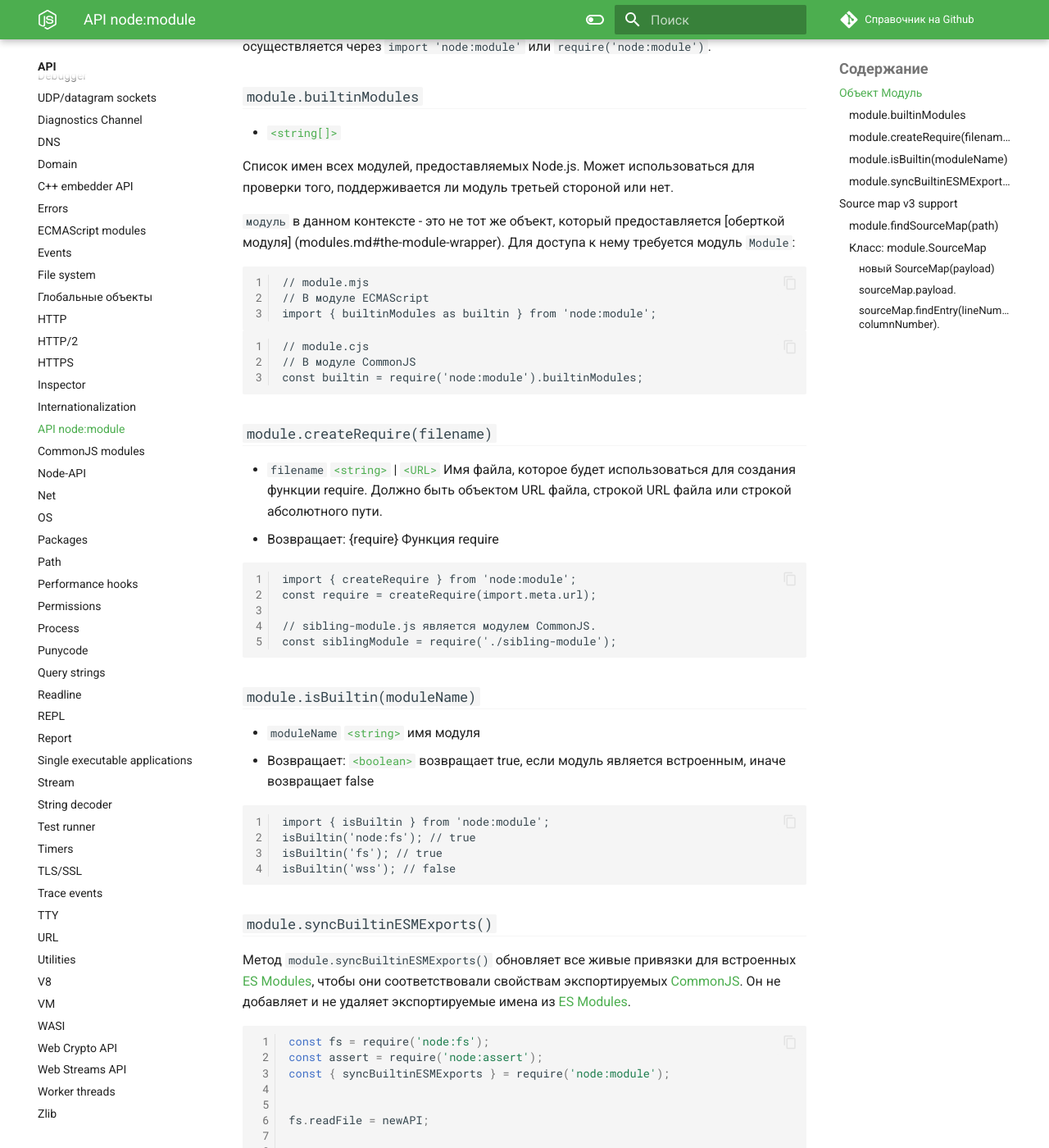
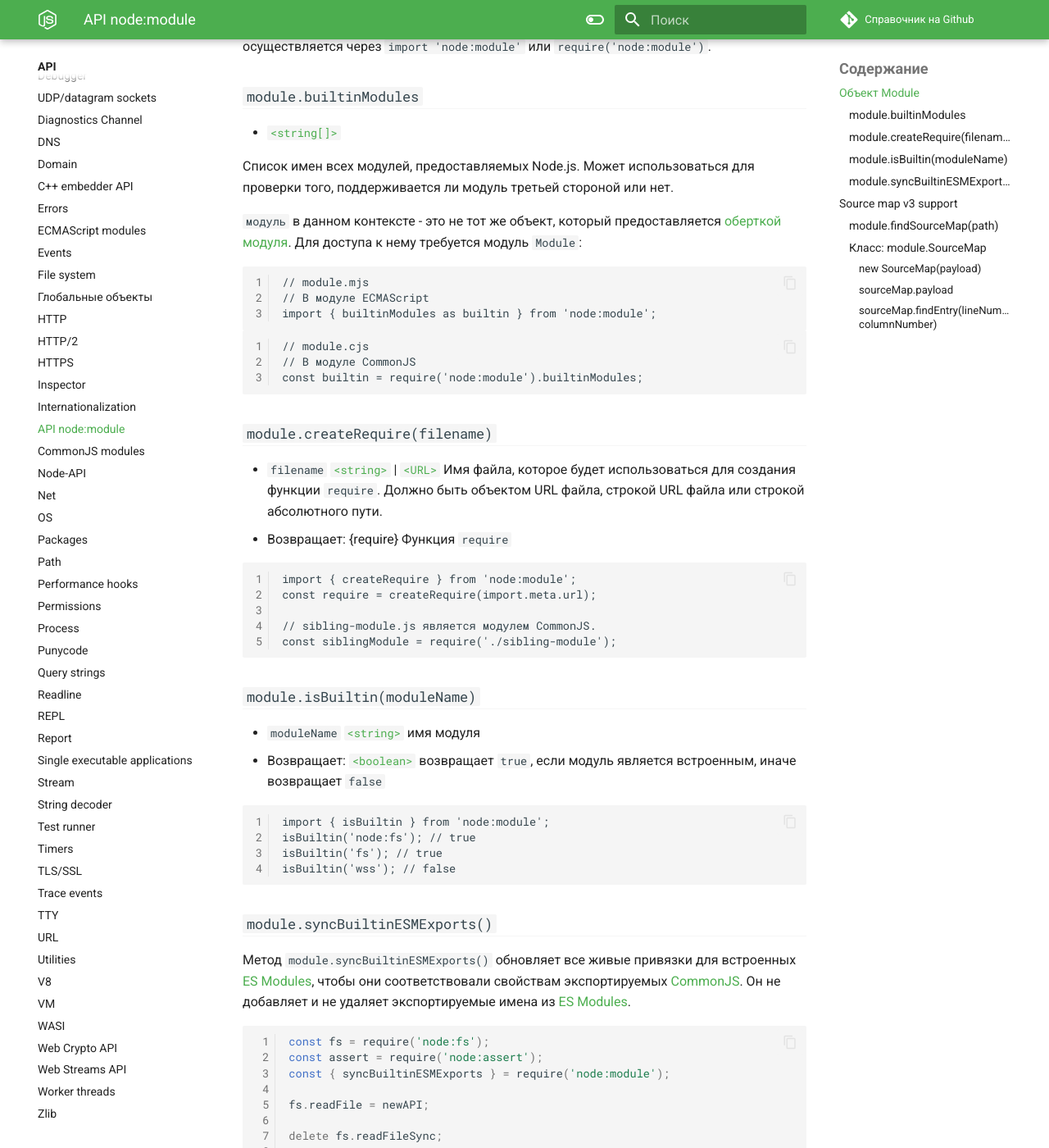
Before and after one commit to xsltdev/nodejsdev.ru, an MkDocs documentation site: the page built from docs/api/module.md, in a window 1280 px wide and 1400 px high, scrolled down 396 px. Shown: the whole window at 82% size. Built offline with MkDocs 1.6.1 and Material for MkDocs 9.7.7, drawn with Linux system fonts in a browser that asks for light colours; comment, search, counter and statistics services are not loaded; some of the changed text lies outside the part shown.

Commit message:
Update module.md

````diff
--- a/docs/api/module.md
+++ b/docs/api/module.md
@@ -6,7 +6,7 @@ description: Предоставляет общие полезные методы
 
 [:octicons-tag-24: v18.x.x](https://nodejs.org/docs/latest-v18.x/api/module.html)
 
-## Объект `Модуль`
+## Объект `Module`
 
 -   [`<Object>`](https://developer.mozilla.org/docs/Web/JavaScript/Reference/Global_Objects/Object)
 
@@ -18,7 +18,7 @@ description: Предоставляет общие полезные методы
 
 Список имен всех модулей, предоставляемых Node.js. Может использоваться для проверки того, поддерживается ли модуль третьей стороной или нет.
 
-`модуль` в данном контексте - это не тот же объект, который предоставляется [оберткой модуля] (modules.md#the-module-wrapper). Для доступа к нему требуется модуль `Module`:
+`модуль` в данном контексте - это не тот же объект, который предоставляется [оберткой модуля](modules.md#the-module-wrapper). Для доступа к нему требуется модуль `Module`:
 
 ```mjs
 // module.mjs
@@ -34,8 +34,8 @@ const builtin = require('node:module').builtinModules;
 
 ### `module.createRequire(filename)`
 
--   `filename` [`<string>`](https://developer.mozilla.org/docs/Web/JavaScript/Data_structures#String_type) | [`<URL>`](url.md#the-whatwg-url-api) Имя файла, которое будет использоваться для создания функции require. Должно быть объектом URL файла, строкой URL файла или строкой абсолютного пути.
--   Возвращает: {require} Функция require
+-   `filename` [`<string>`](https://developer.mozilla.org/docs/Web/JavaScript/Data_structures#String_type) | [`<URL>`](url.md#the-whatwg-url-api) Имя файла, которое будет использоваться для создания функции `require`. Должно быть объектом URL файла, строкой URL файла или строкой абсолютного пути.
+-   Возвращает: {require} Функция `require`
 
 <!-- конец списка -->
 
@@ -50,7 +50,7 @@ const siblingModule = require('./sibling-module');
 ### `module.isBuiltin(moduleName)`
 
 -   `moduleName` [`<string>`](https://developer.mozilla.org/docs/Web/JavaScript/Data_structures#String_type) имя модуля
--   Возвращает: [`<boolean>`](https://developer.mozilla.org/docs/Web/JavaScript/Data_structures#Boolean_type) возвращает true, если модуль является встроенным, иначе возвращает false
+-   Возвращает: [`<boolean>`](https://developer.mozilla.org/docs/Web/JavaScript/Data_structures#Boolean_type) возвращает `true`, если модуль является встроенным, иначе возвращает `false`
 
 <!-- конец списка -->
 
@@ -70,23 +70,17 @@ const fs = require('node:fs');
 const assert = require('node:assert');
 const { syncBuiltinESMExports } = require('node:module');
 
-
 fs.readFile = newAPI;
 
-
-удалить fs.readFileSync;
-
+delete fs.readFileSync;
 
 function newAPI() {
   // ...
 }
 
-
 fs.newAPI = newAPI;
 
-
 syncBuiltinESMExports();
-
 
 import('node:fs').then((esmFS) => {
   // Он синхронизирует существующее свойство readFile с новым значением
@@ -129,29 +123,29 @@ const { findSourceMap, SourceMap } = require('node:module');
 
 ### Класс: `module.SourceMap`
 
-#### `новый SourceMap(payload)`
+#### `new SourceMap(payload)`
 
 -   `payload` [`<Object>`](https://developer.mozilla.org/docs/Web/JavaScript/Reference/Global_Objects/Object)
 
-Создает новый экземпляр `sourceMap.
+Создает новый экземпляр `sourceMap`.
 
 `payload` - это объект с ключами, соответствующими [Source map v3 format](https://sourcemaps.info/spec.html#h.mofvlxcwqzej):
 
 -   `file`: [`<string>`](https://developer.mozilla.org/docs/Web/JavaScript/Data_structures#String_type)
 -   `version`: [`<number>`](https://developer.mozilla.org/docs/Web/JavaScript/Data_structures#Number_type)
--   `источники`: [`<string[]>`](https://developer.mozilla.org/docs/Web/JavaScript/Data_structures#String_type)
+-   `sources`: [`<string[]>`](https://developer.mozilla.org/docs/Web/JavaScript/Data_structures#String_type)
 -   `sourcesContent`: [`<string[]>`](https://developer.mozilla.org/docs/Web/JavaScript/Data_structures#String_type)
--   `имена`: [`<string[]>`](https://developer.mozilla.org/docs/Web/JavaScript/Data_structures#String_type)
+-   `names`: [`<string[]>`](https://developer.mozilla.org/docs/Web/JavaScript/Data_structures#String_type)
 -   `mappings`: [`<string>`](https://developer.mozilla.org/docs/Web/JavaScript/Data_structures#String_type)
 -   `sourceRoot`: [`<string>`](https://developer.mozilla.org/docs/Web/JavaScript/Data_structures#String_type)
 
-#### `sourceMap.payload`.
+#### `sourceMap.payload`
 
 -   Возвращает: [`<Object>`](https://developer.mozilla.org/docs/Web/JavaScript/Reference/Global_Objects/Object)
 
 Получатель полезной нагрузки, используемой для построения экземпляра [`SourceMap`](#class-modulesourcemap).
 
-#### `sourceMap.findEntry(lineNumber, columnNumber)`.
+#### `sourceMap.findEntry(lineNumber, columnNumber)`
 
 -   `lineNumber` [`<number>`](https://developer.mozilla.org/docs/Web/JavaScript/Data_structures#Number_type)
 -   `columnNumber` [`<number>`](https://developer.mozilla.org/docs/Web/JavaScript/Data_structures#Number_type)
@@ -164,4 +158,4 @@ const { findSourceMap, SourceMap } = require('node:module');
 -   originalSource: [`<string>`](https://developer.mozilla.org/docs/Web/JavaScript/Data_structures#String_type)
 -   originalLine: [`<number>`](https://developer.mozilla.org/docs/Web/JavaScript/Data_structures#Number_type)
 -   originalColumn: [`<number>`](https://developer.mozilla.org/docs/Web/JavaScript/Data_structures#Number_type)
--   имя: [`<string>`](https://developer.mozilla.org/docs/Web/JavaScript/Data_structures#String_type)
+-   name: [`<string>`](https://developer.mozilla.org/docs/Web/JavaScript/Data_structures#String_type)
````
